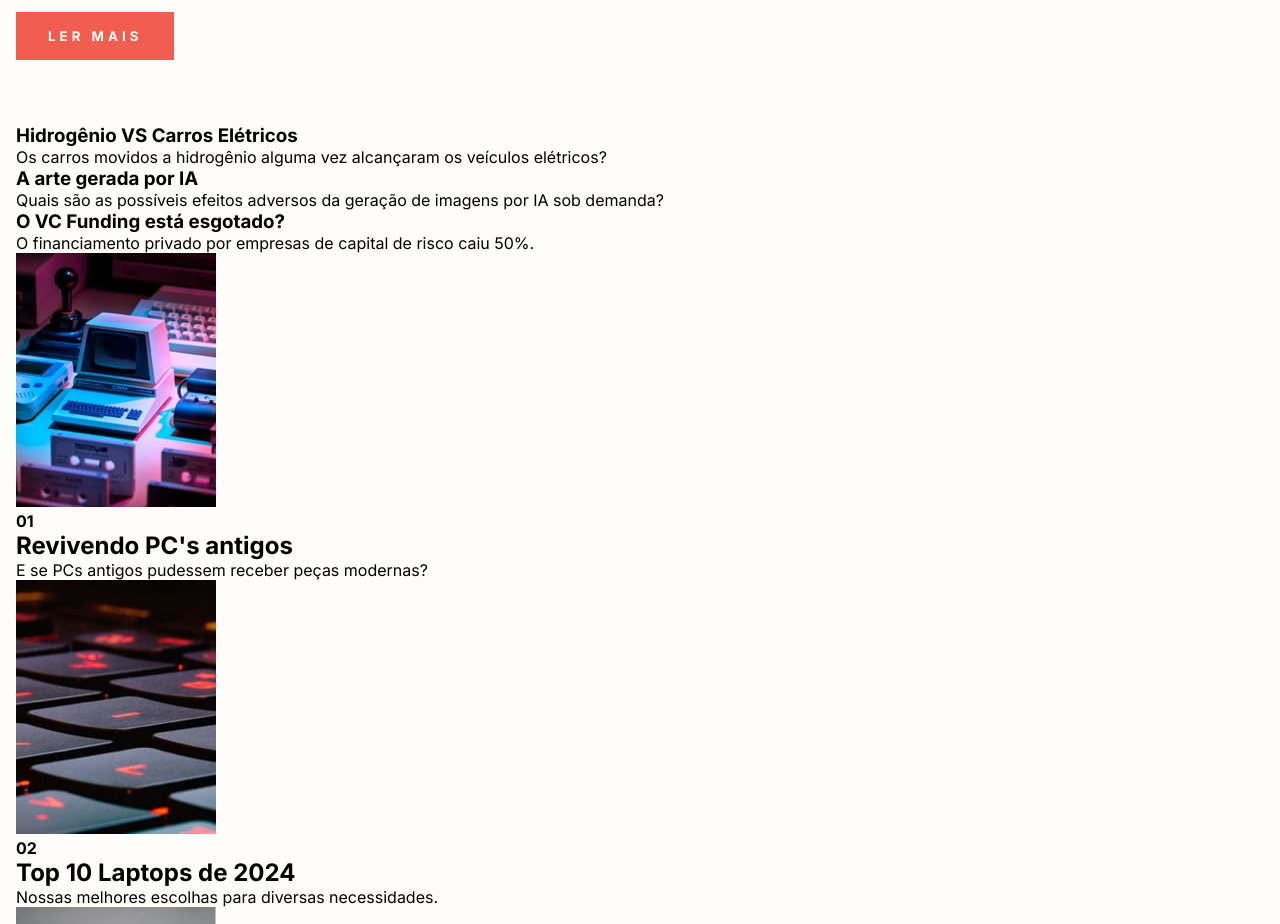
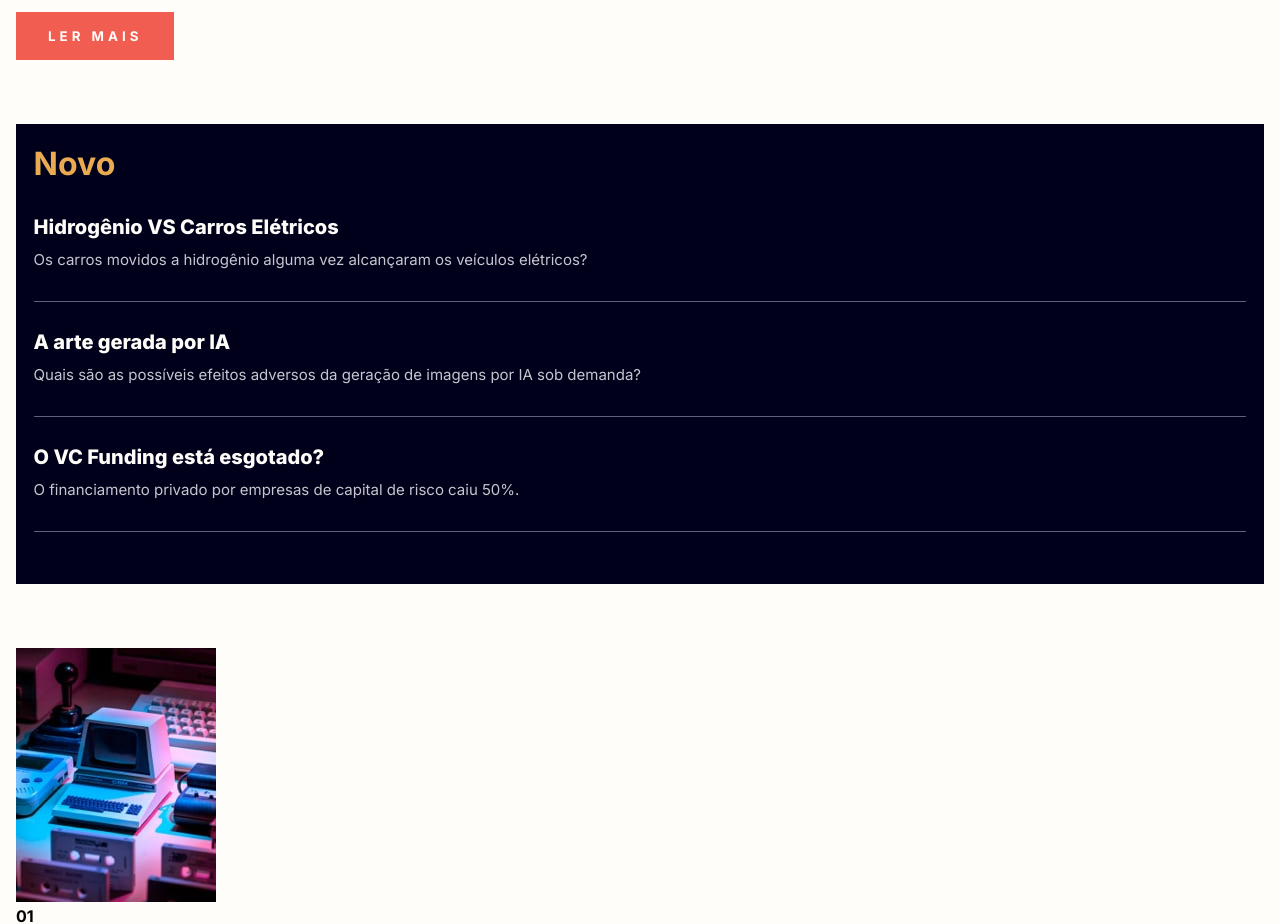
Before and after one commit to joao1joao1/Projecto-2024-, a plain HTML site: page index.html in a window 1280 px wide. Shown: the part 1340-2264 px from the top of the page. Drawn offline with Linux system fonts and the light colour scheme.

Commit message:
estilização da segunda seção terminada

```diff
--- a/index.html
+++ b/index.html
@@ -27,25 +27,25 @@
             <button>Ler mais</button>
         </section>
 
-        <section>
-            <h2></h2>
+        <section class="segunda-seçao">
+            <h2>Novo</h2>
 
-            <div>
+            <div class="bb mb pb">
                 <h3>Hidrogênio VS Carros Elétricos</h3>
                 <p>Os carros movidos a hidrogênio alguma vez alcançaram os veículos elétricos?</p>
             </div>
-            <div>
+            <div class="bb mb pb">
                 <h3>A arte gerada por IA</h3>
                 <p>Quais são as possíveis efeitos adversos da geração de imagens por IA sob demanda?</p>
             </div>
-            <div>
+            <div class="bb mb pb">
                 <h3>O VC Funding está esgotado?</h3>
                 <p>O financiamento privado por empresas de capital de risco caiu 50%.</p>
             </div>
 
         </section>
 
-        <section>
+        <section class="terceira-seçao">
             <div>
                 <img src="./assets/images/image-retro-pcs.jpg" alt="">
 
--- a/style.css
+++ b/style.css
@@ -72,3 +72,43 @@ body {
     /* espaço entre as letras */
     line-height: 1.5rem;
 }
+
+.segunda-seçao {
+    background-color: var(--darkblue);
+    margin-bottom: 4rem;
+    padding: 1.5rem 1.1rem;
+}
+
+.segunda-seçao h2 {
+    font-size: 2rem;
+    line-height: 100%;
+    color: var(--yellow);
+    margin-bottom: 2.2rem;
+}
+.segunda-seçao h3 {
+    color: var(--almostwhite);
+    font-size: 1.25rem;
+    line-height: 1.5rem;
+    font-weight: 800;
+    margin-bottom: 0.5rem;
+}
+
+.segunda-seçao p {
+    color: var(--silver);
+    font-size: 0.9375rem;
+    line-height: 1.625rem;
+}
+
+.bb {
+    border-bottom: 1px solid var(--gunmetal);
+}
+
+.mb {
+    margin-bottom: 1.75rem;
+}
+
+.pb {
+    padding-bottom: 1.75rem;
+}
+
+/* ESSAS MODIFICAÇÕES (para as div's) PODERIAM (AO CERTO DEVERIAM) ESTAR EM UMA SÓ CLASS, DARIAM O MESMO RESULTADO, "mas saiba que uma tag pode fazer parte de várias classes"  */
```
